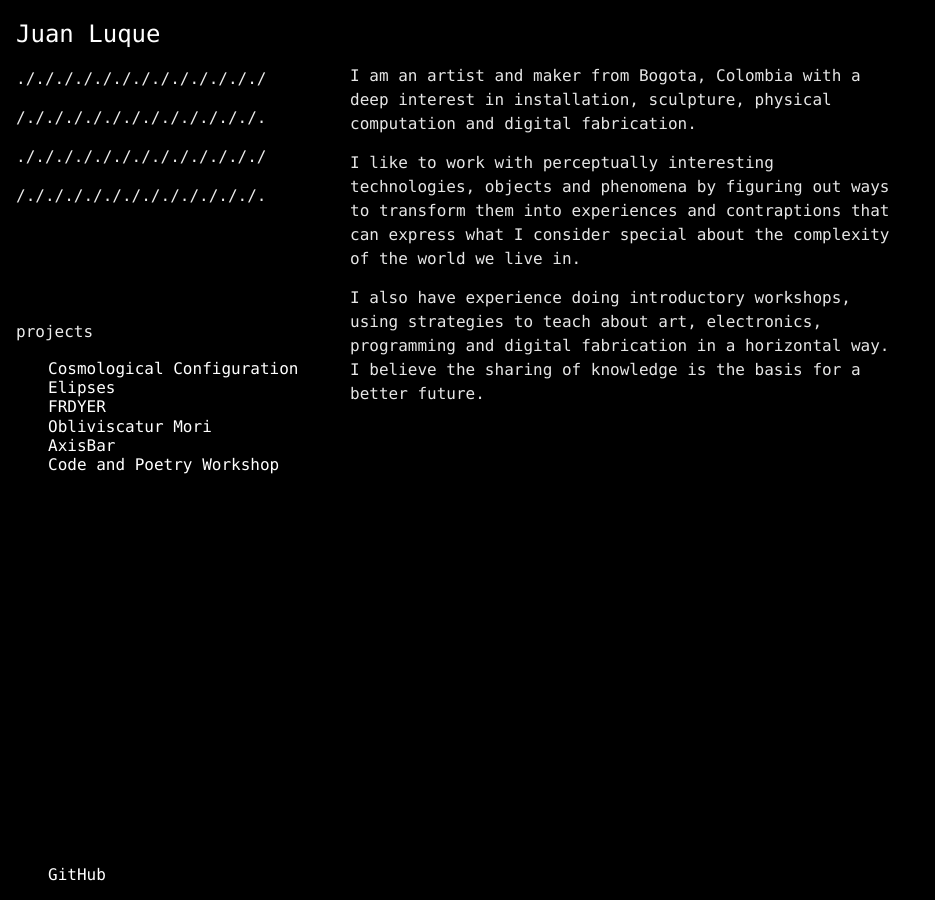
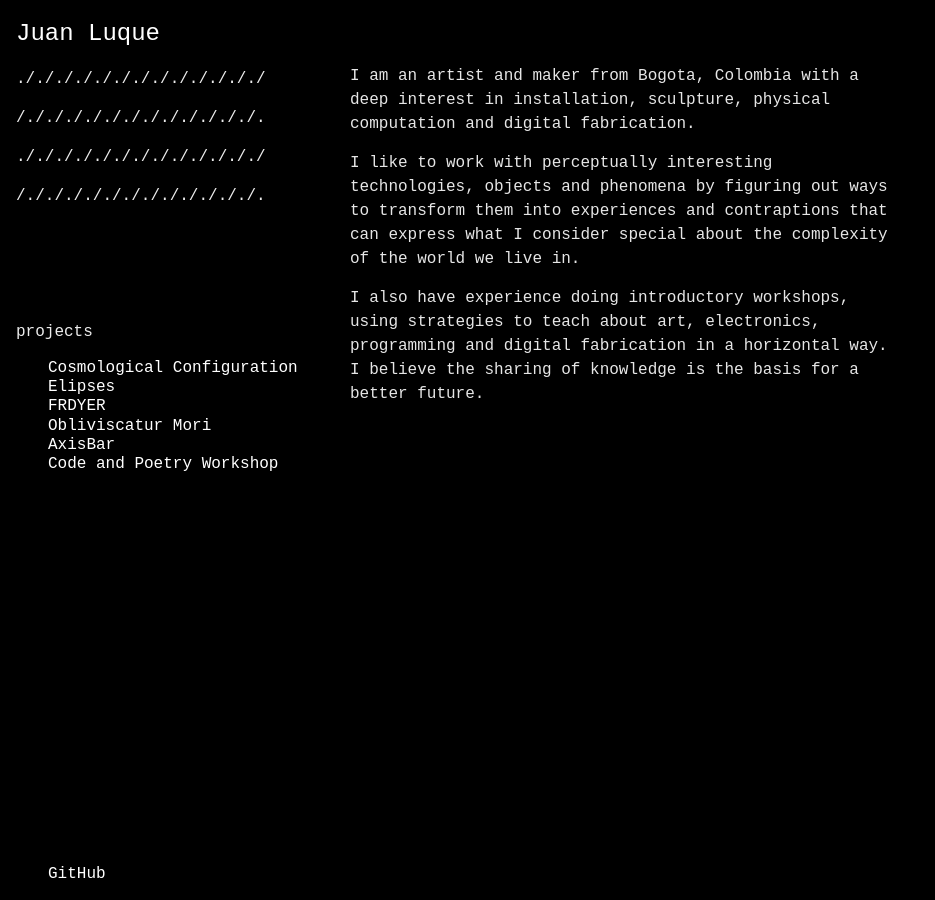
Before and after one commit to jcluq/luque, a Jekyll site: the page built from index.markdown, in a window 1280 px wide. Shown: the whole page, without its empty margins (0-935 px from the left). Built offline with Jekyll 4.4.1, drawn with Linux system fonts in a browser that asks for light colours.

Commit message:
Correct Font

```diff
--- a/_config.yml
+++ b/_config.yml
@@ -24,7 +24,7 @@
 
 #baseurl: "" # the subpath of your site, e.g. /blog
 url: https://jcluq.art
-baseurl:  # the base hostname & protocol for your site, e.g. http://example.com
+# the base hostname & protocol for your site, e.g. http://example.com
 twitter_username:
 github_username:  jcluq
 
--- a/_sass/minima.scss
+++ b/_sass/minima.scss
@@ -2,7 +2,7 @@
 
 // Define defaults for each variable.
 
-$base-font-family: consolas , -apple-system, BlinkMacSystemFont, "Segoe UI", Roboto, Helvetica, Arial, sans-serif, "Apple Color Emoji", "Segoe UI Emoji", "Segoe UI Symbol" !default;
+$base-font-family: 'Inconsolata', monospace;
 $base-font-size:   16px !default;
 $base-font-weight: 400 !default;
 $small-font-size:  $base-font-size * 0.875 !default;
```
